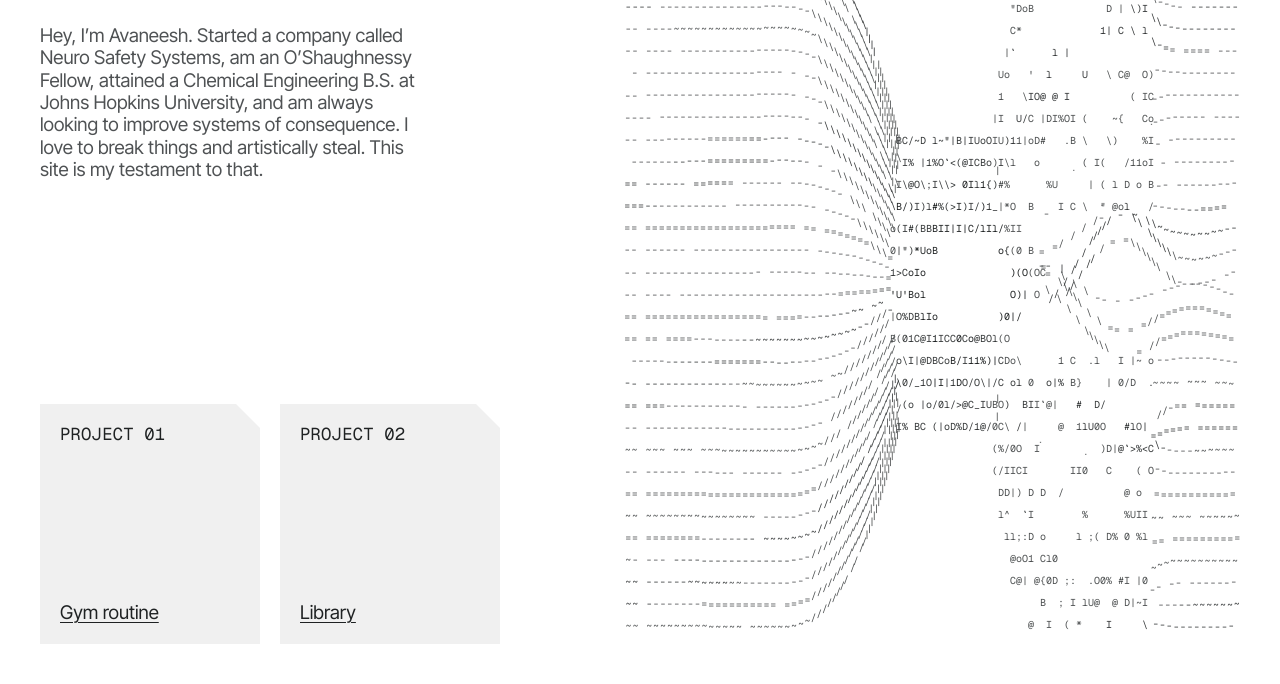
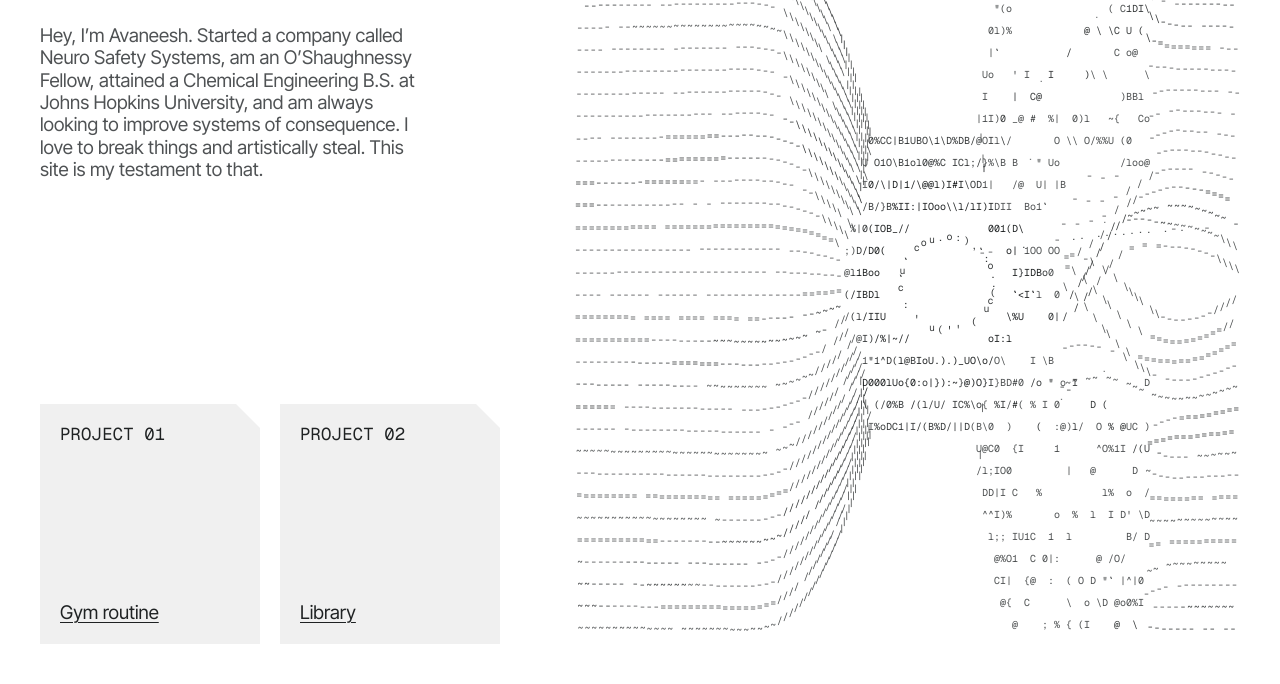
Before and after one commit to neeshthecoder/neeshthecoder.github.io, a plain HTML site: page index.html in a window 1280 px wide. Shown: the part 116-800 px from the top of the page. Drawn offline with nearby package versions, Linux system fonts and the light colour scheme; animation ran at ten frames a second.

Commit message:
Add visible dotted ring and widen the flow column
The ring is a fixed dotted circle inside the pocket at the end of the neck,
with a dotted tail curling into the flow. The flow column grows from 1.15fr
to 1.35fr so the animation reaches further left; page.css bumped to v=6.

Co-Authored-By: Claude Opus 5.5 <noreply@anthropic.com>

```diff
--- a/flow.js
+++ b/flow.js
@@ -43,7 +43,9 @@
   // The ring: a fixed round hole at the right end of the neck. Nothing ever enters it; the streams pile up
   // around its rim and shed squiggles behind it that settle into calm lines.
   const RING_U = 0.56;       // centre, as a fraction of the width
-  const RING_R = 0.15;       // radius, as a fraction of the half-height (capped by the width in start())
+  const RING_R = 0.15;       // radius of the visible ring, as a fraction of the half-height (capped by the width in start())
+  const POCKET = 1.45;       // the empty pocket the streams keep clear around the ring, as a multiple of its radius
+  const RING_GLYPHS = ".:'`,cuo()".split('');
 
   const CALM = ['-', '-', '-', '=', '-', '~'];
   const TEXT = '0OoIIl1|()UCDB@%/\\'.split('');      // dense jammed glyphs in the neck and lobe
@@ -118,7 +120,7 @@
       lines = Math.floor(H / rh);           // one stream per row of spacing where the bundle is full height
       half = (lines * rh) / 2;              // streams span ±half px around the vertical centre
       ringX = W * RING_U;
-      ringR = Math.min(half * RING_R, W * 0.07);
+      ringR = Math.min(half * RING_R, W * 0.07) * POCKET; // the streams work against the pocket, not the ring itself
       draw(performance.now());
     }
     // Each stream is traced as a curve: glyphs are spaced about one character apart along its length
@@ -178,6 +180,20 @@
       }
       grid.forEach((g) => buckets[Math.min(5, Math.floor(g[3] * 6))].push(g[0], g[1], g[2]));
       buckets[1].push(...spray);
+      // The ring itself: a thin dotted circle of small glyphs inside the pocket, with a dotted tail curling
+      // off its top-right into the flow. Positions and glyphs never change, so it stays put while the flow churns.
+      const rr = ringR / POCKET;
+      const n = Math.max(14, Math.round((2 * Math.PI * rr) / (cw * 1.5)));
+      for (let i = 0; i < n; i++) {
+        if (hash(i, 17, 3) < 0.2) continue; // a few gaps, so it reads as dotted
+        const th = (i / n) * 2 * Math.PI;
+        buckets[4].push(RING_GLYPHS[Math.floor(hash(i, 5, 11) * RING_GLYPHS.length)], ringX + Math.cos(th) * rr, cy + Math.sin(th) * rr);
+      }
+      for (let i = 0, m = Math.round((rr * 5) / (cw * 1.4)); i < m; i++) {
+        if (hash(i, 23, 7) < 0.25) continue;
+        const s = i / m, tx = ringX + rr * (0.75 + s * 5), ty = cy - rr * (0.65 + 1.1 * s - 0.55 * s * s);
+        if (tx < W - cw / 2) buckets[3].push(hash(i, 9, 2) < 0.7 ? '.' : '-', tx, ty);
+      }
       buckets.forEach((list, i) => {
         ctx.fillStyle = palette[i];
         for (let k = 0; k < list.length; k += 3) ctx.fillText(list[k], list[k + 1], list[k + 2]);
--- a/index.html
+++ b/index.html
@@ -8,7 +8,7 @@
   <link rel="preconnect" href="https://fonts.googleapis.com">
   <link rel="preconnect" href="https://fonts.gstatic.com" crossorigin>
   <link rel="stylesheet" href="styles.css?v=4">
-  <link rel="stylesheet" href="page.css?v=5">
+  <link rel="stylesheet" href="page.css?v=6">
   <script src="scramble.js?v=4" defer></script>
 </head>
 <body>
--- a/page.css
+++ b/page.css
@@ -114,7 +114,7 @@ body {
   body {
     height: 100vh;
     height: 100dvh;
-    grid-template-columns: minmax(0, 1fr) minmax(0, 1.15fr);
+    grid-template-columns: minmax(0, 1fr) minmax(0, 1.35fr);
     column-gap: var(--space-10);
   }
 
```
